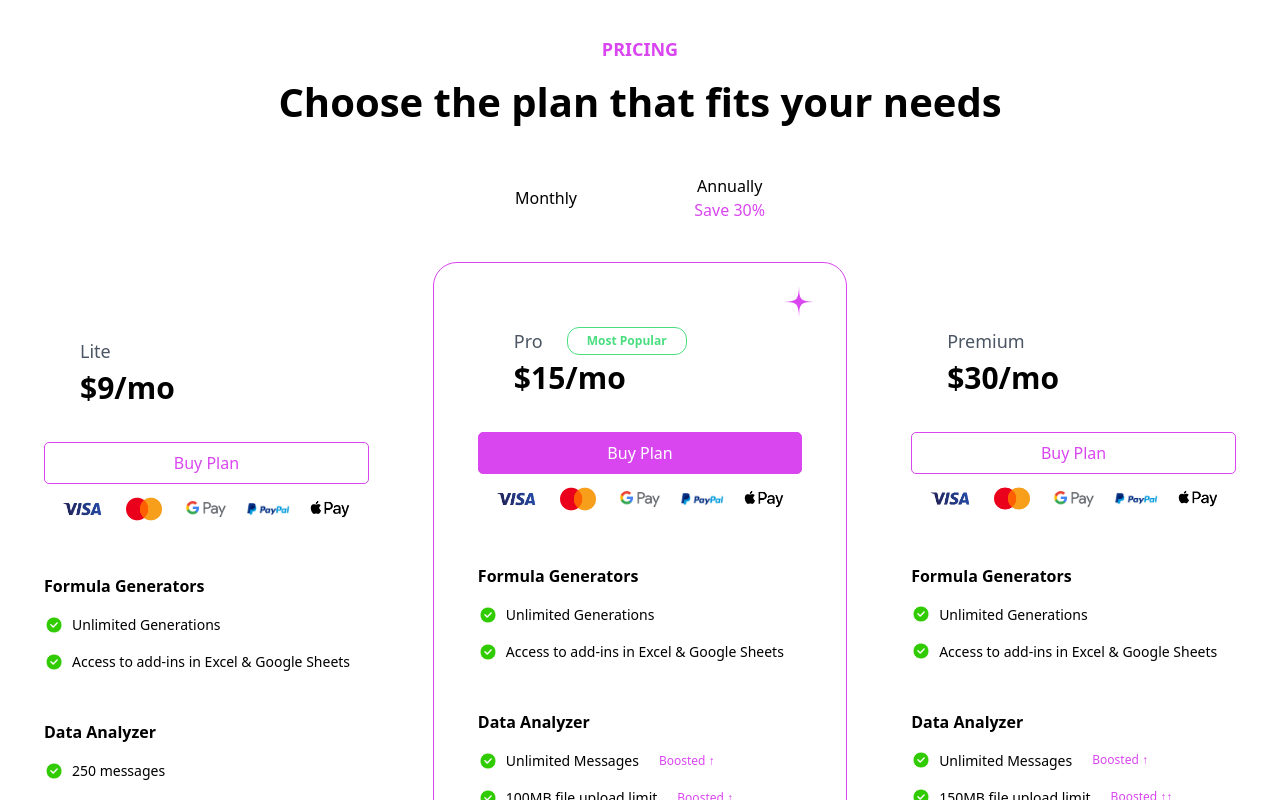
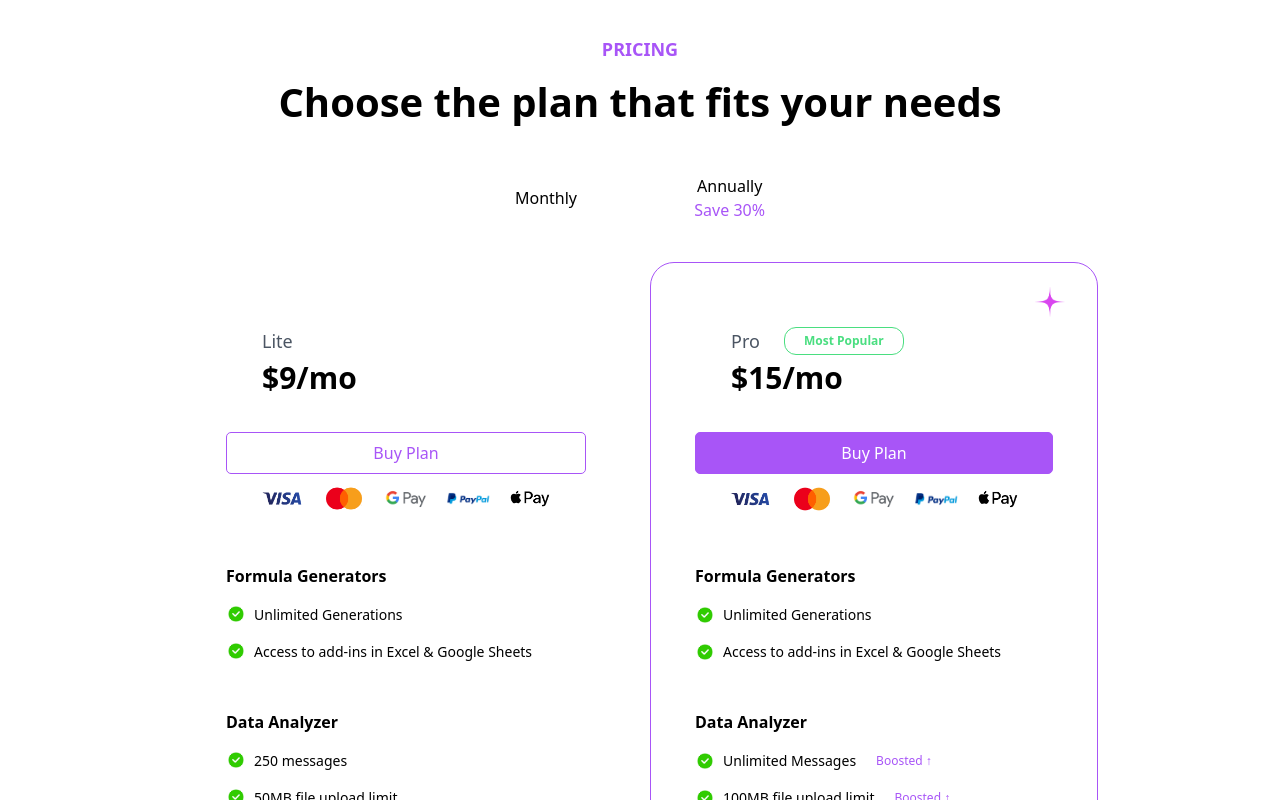
Before and after one commit to sampahallen/pricing-table, a React (Vite) app: page / in a window 1280 px wide. Shown: the top 800 px of the page. Built offline with nearby package versions, Linux system fonts and the light colour scheme.

Commit message:
Update Cards and Texts components to use purple color scheme for consistency

```diff
--- a/src/components/Cards.jsx
+++ b/src/components/Cards.jsx
@@ -17,7 +17,7 @@ const Cards = () => {
         setplans(updated)
     }
   return (
-    <section className="flex flex-row gap-5 items-center justify-center my-10">
+    <section className="flex flex-row flex-wrap gap-5 items-center justify-center my-10">
       {plans.map((plan, index) => (
         <motion.div
             whileHover={{scale: 1.01}}
@@ -25,7 +25,7 @@ const Cards = () => {
             key={index}
             onClick={() => handleActiveChange(index)}
           className={`flex flex-col rounded-3xl p-11 w-full max-w-md bg-white ${
-            plan.isActive === true ? "border border-fuchsia-500" : "border-none"
+            plan.isActive === true ? "border border-purple-500" : "border-none"
           } cursor-pointer relative`}
         >
           <div className={`absolute top-6 right-8 ${plan.isActive ? '' : 'hidden'}`}>
@@ -50,10 +50,10 @@ const Cards = () => {
             <motion.button
             whileHover={{scale: 1.03}}
             whileTap={{scale: 0.95}}
-              className={`border w-full rounded-[5px] border-fuchsia-500 px-4 py-2 ${
+              className={`border w-full rounded-[5px] border-purple-500 px-4 py-2 ${
                 plan.isActive
-                  ? "bg-fuchsia-500 text-white"
-                  : "bg-white text-fuchsia-500"
+                  ? "bg-purple-500 text-white"
+                  : "bg-white text-purple-500"
               }`}
             >
               Buy Plan
@@ -84,7 +84,7 @@ const Cards = () => {
                     />
                     <li className="my-2 text-[14px]">{item.title}</li>
                     <p
-                      className={`text-[12px] text-fuchsia-500 ml-3 ${
+                      className={`text-[12px] text-purple-500 ml-3 ${
                         item.boost ? "block" : "hidden"
                       }`}
                     >
--- a/src/components/Texts.jsx
+++ b/src/components/Texts.jsx
@@ -3,13 +3,13 @@ import React from 'react'
 const Texts = () => {
   return (
     <section className='flex flex-col items-center justify-center text-center gap-6 mt-10'>
-        <h3 className='text-fuchsia-500 text-[18px] font-bold leading-[100%]'>PRICING</h3>
+        <h3 className='text-purple-500 text-[18px] font-bold leading-[100%]'>PRICING</h3>
         <h1 className='text-[40px] font-bold leading-[100%]'>Choose the plan that fits your needs</h1>
         <div className='flex flex-row justify-between items-center min-w-[250px] mt-7 text-center'>
             <p className='text-[16px]'>Monthly</p>
             <div className='flex flex-col text-[16px]'>
                  <p>Annually</p>
-                 <p className='text-fuchsia-500'>Save 30%</p>
+                 <p className='text-purple-500'>Save 30%</p>
             </div>
         </div>
     </section>
```
